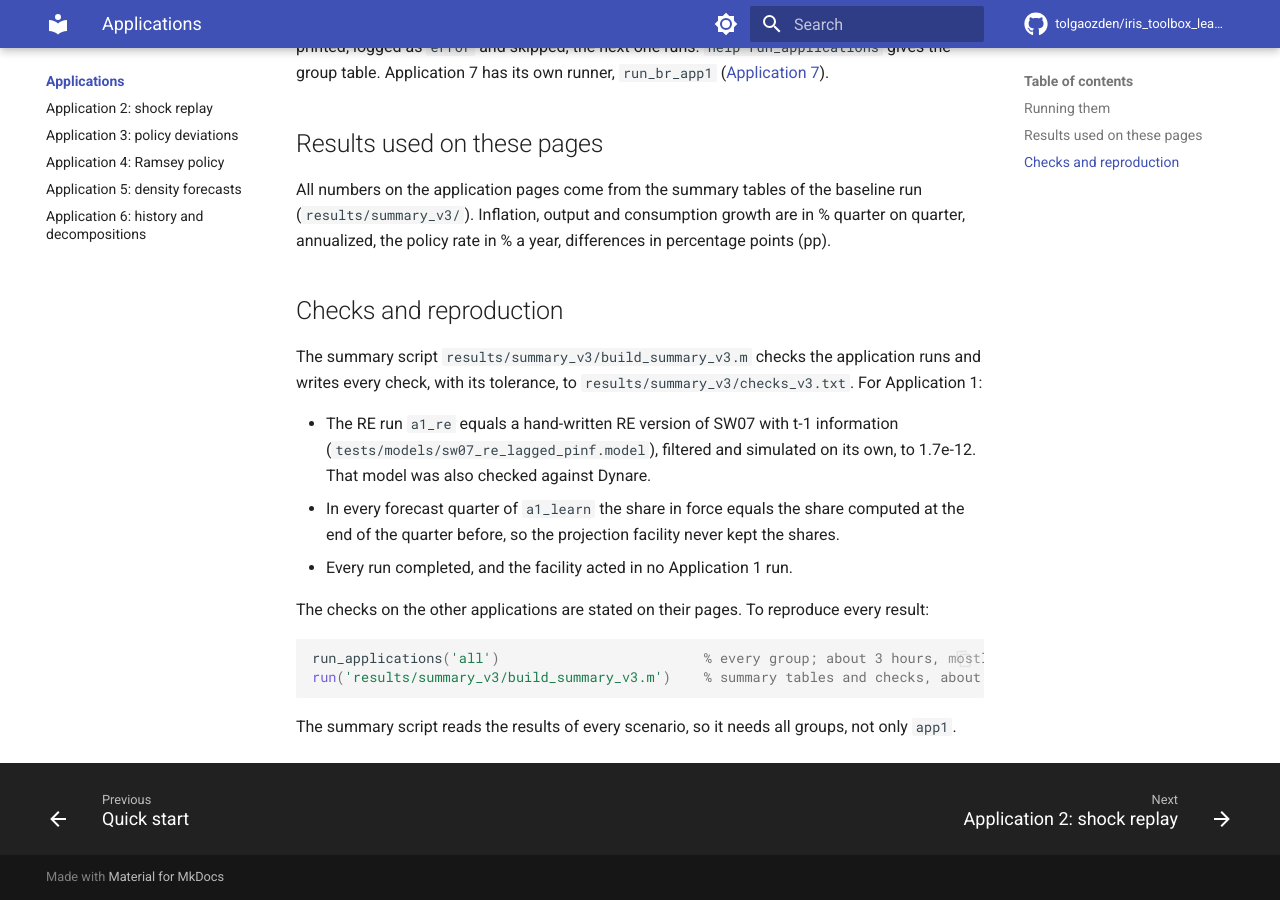
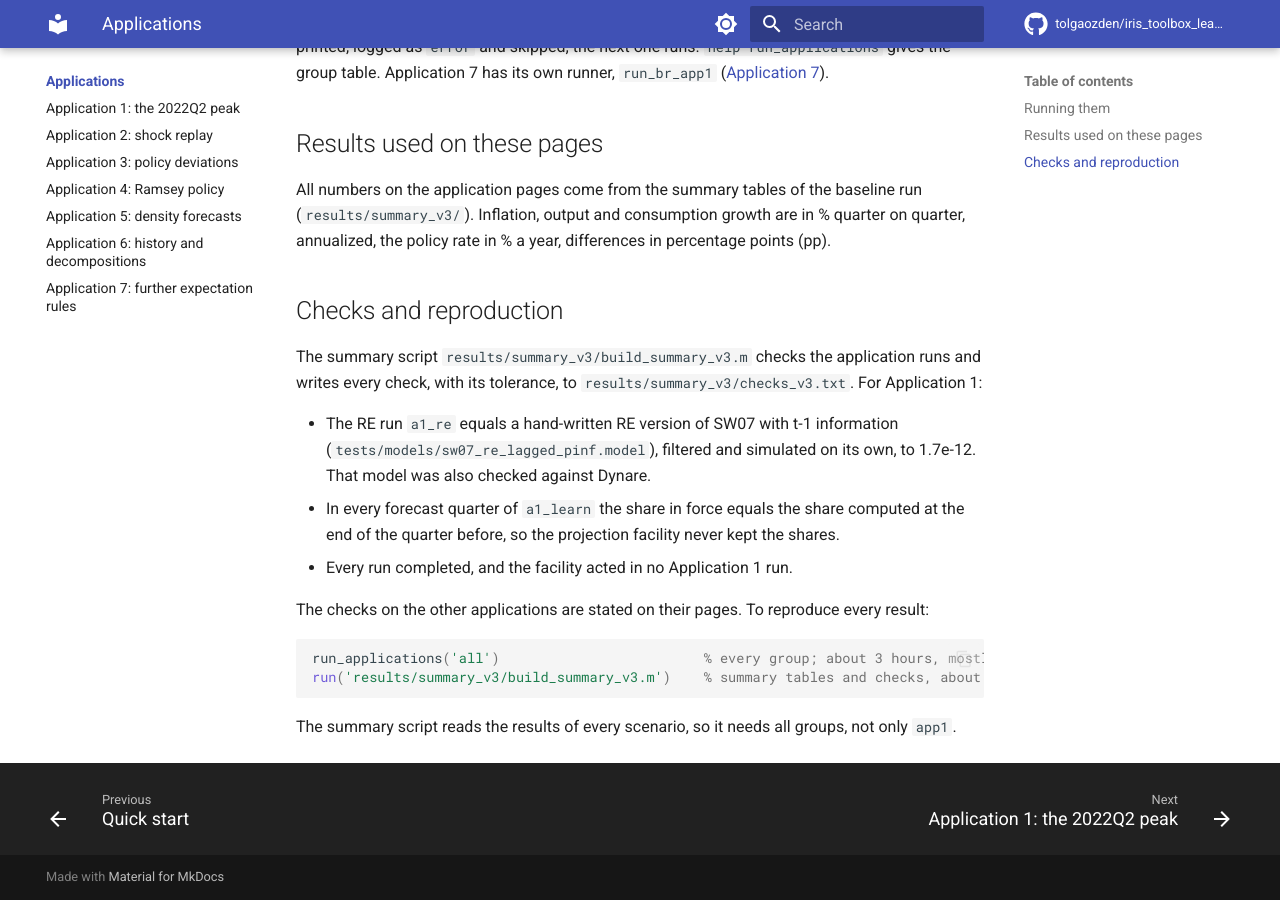
Before and after one commit to HetLearn/iris_toolbox_learning, an MkDocs documentation site: the page built from docs_site/applications/index.md, in a window 1280 px wide and 900 px high, scrolled down 2031 px. Built offline with MkDocs 1.6.1 and Material for MkDocs 9.7.7, drawn with Linux system fonts in a browser that asks for light colours; comment, search, counter and statistics services are not loaded.

Commit message:
Site navigation: applications first, Application 7, Adding a model (mkdocs.yml)
Removes the one-page Tutorial tab and adds the new pages.

```diff
--- a/mkdocs.yml
+++ b/mkdocs.yml
@@ -88,15 +88,15 @@ nav:
   - Getting started:
       - Installation: getting-started/installation.md
       - Quick start: getting-started/quick-start.md
-  - Tutorial:
-      - "Application 1: the 2022Q2 peak": tutorial/application-1.md
   - Applications:
       - applications/index.md
+      - "Application 1: the 2022Q2 peak": applications/app1-peak.md
       - "Application 2: shock replay": applications/app2-replay.md
       - "Application 3: policy deviations": applications/app3-policy.md
       - "Application 4: Ramsey policy": applications/app4-ramsey.md
       - "Application 5: density forecasts": applications/app5-density.md
       - "Application 6: history and decompositions": applications/app6-history.md
+      - "Application 7: further expectation rules": applications/app7-rules.md
   - Options:
       - options/index.md
       - Expectations: options/expectations.md
@@ -114,7 +114,7 @@ nav:
       - Shock decompositions: options/decompositions.md
       - Forecast evaluation: options/evaluation.md
       - Further expectation rules: options/further-expectation-rules.md
-  - Your own model: your-own-model.md
+  - Adding a model: adding-a-model.md
   - Reference:
       - Options reference: reference/options.md
       - Functions and outputs: reference/functions-outputs.md
```
